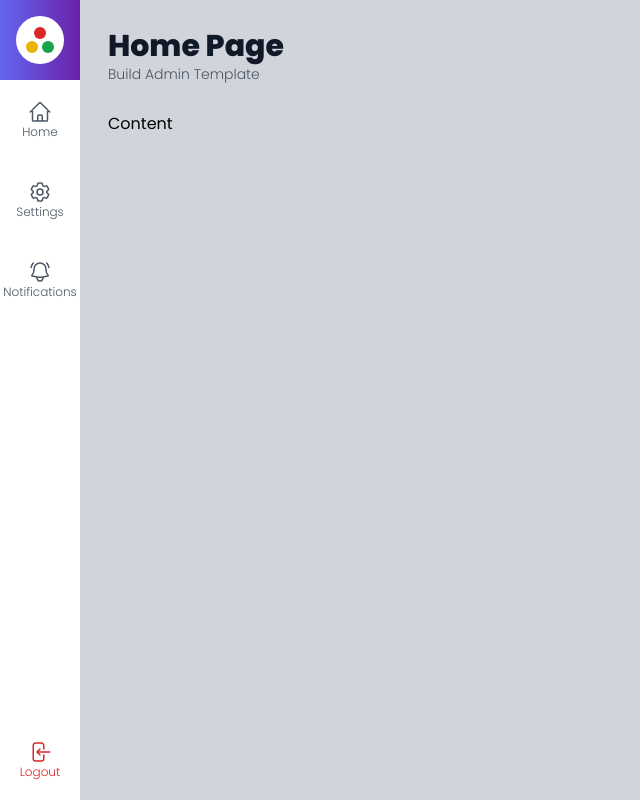
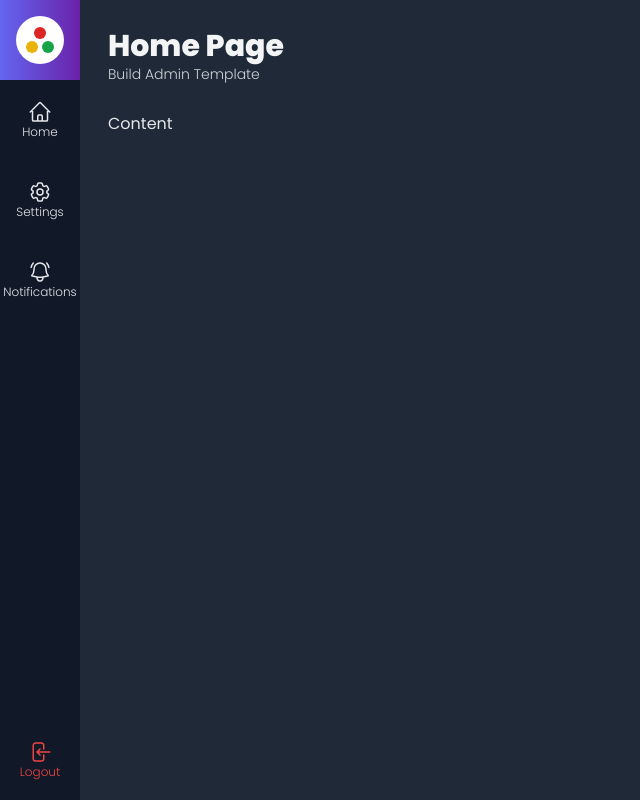
Before and after one commit to luancatarino/admin-template, a Next.js app: page / in a window 1280 px wide. Shown: the whole page, without its empty margins (0-640 px from the left). Built offline with nearby package versions, Linux system fonts and the light colour scheme.

Commit message:
feat: create dark mode styles

```diff
--- a/src/components/template/Content.tsx
+++ b/src/components/template/Content.tsx
@@ -6,7 +6,8 @@ export default function Content(props: ContentProps) {
     return (
         <div
             className={`
-        flex flex-col mt-7
+                flex flex-col mt-7
+                dark:text-gray-200
     `}
         >
             {props.children}
--- a/src/components/template/ItemMenu.tsx
+++ b/src/components/template/ItemMenu.tsx
@@ -11,9 +11,15 @@ interface ItemMenuProps {
 export default function ItemMenu(props: ItemMenuProps) {
     const renderLink = () => {
         return (
-            <div className={`
-            flex flex-col justify-center items-center h-20 w-20 text-gray-600 ${props.className}
-        `}>
+            <div
+                className={`
+                    flex flex-col justify-center items-center
+                    h-20 w-20
+                    text-gray-600
+                    dark:text-gray-200
+                    ${props.className}
+        `}
+            >
                 {props.icon}
                 <span
                     className={`
@@ -27,7 +33,10 @@ export default function ItemMenu(props: ItemMenuProps) {
     };
 
     return (
-        <li onClick={props.onClick} className="hover:bg-gray-100 cursor-pointer">
+        <li onClick={props.onClick} className={`
+            hover:bg-gray-100 cursor-pointer
+            dark:hover:bg-gray-800
+        `}>
             {props.url ? <Link href={props.url}>{renderLink()}</Link> : renderLink()}
         </li>
     );
--- a/src/components/template/Layout.tsx
+++ b/src/components/template/Layout.tsx
@@ -12,7 +12,7 @@ export default function Layout(props: LayoutProps) {
     return (
         <div
             className={`
-                flex h-screen w-screen
+                dark flex h-screen w-screen
         `}
         >
             <SideMenu />
--- a/src/components/template/SideMenu.tsx
+++ b/src/components/template/SideMenu.tsx
@@ -4,7 +4,13 @@ import Logo from "./Logo";
 
 export default function SideMenu() {
     return (
-        <aside className="flex flex-col">
+        <aside
+            className={`
+            flex flex-col
+            bg-gray-200 text-grey-700
+            dark:bg-gray-900
+        `}
+        >
             <div
                 className={`
                 flex flex-col items-center justify-center
@@ -25,8 +31,9 @@ export default function SideMenu() {
                     icon={LogoutIcon}
                     onClick={() => console.log("logout")}
                     className={`
-                    text-red-600
-                    hover:bg-red-400 hover:text-white
+                    text-red-600  dark:text-red-500
+                    hover:bg-red-500 hover:text-white
+                    dark:hover:text-white
                 `}
                 />
             </ul>
--- a/src/components/template/Title.tsx
+++ b/src/components/template/Title.tsx
@@ -8,14 +8,16 @@ export default function Title(props: TitleProps) {
         <div>
             <h1
                 className={`
-            font-black text-3xl text-gray-900
+                    font-black text-3xl
+                    text-gray-900 dark:text-gray-100
         `}
             >
                 {props.title}
             </h1>
             <h2
                 className={`
-            font-light text-sm text-gray-600
+                    font-light text-sm
+                    text-gray-600 dark:text-gray-300
         `}
             >
                 {props.subtitle}
```
